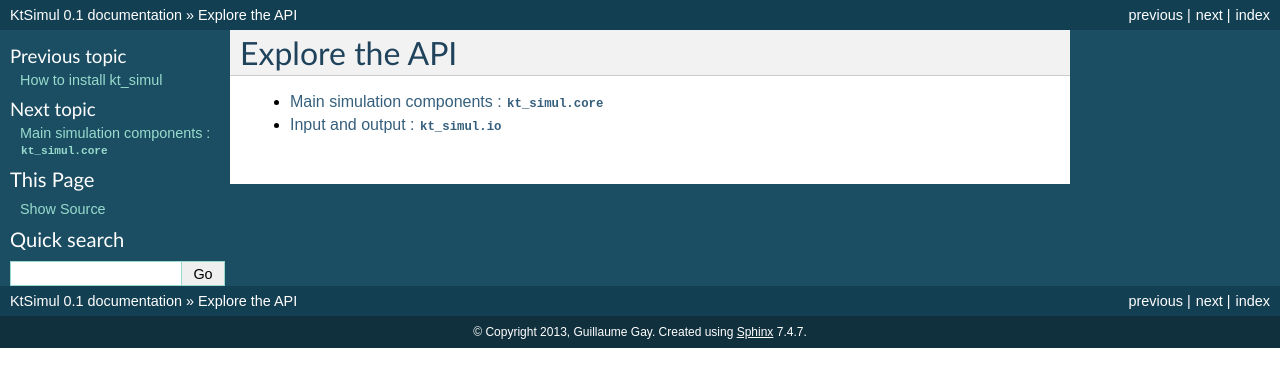
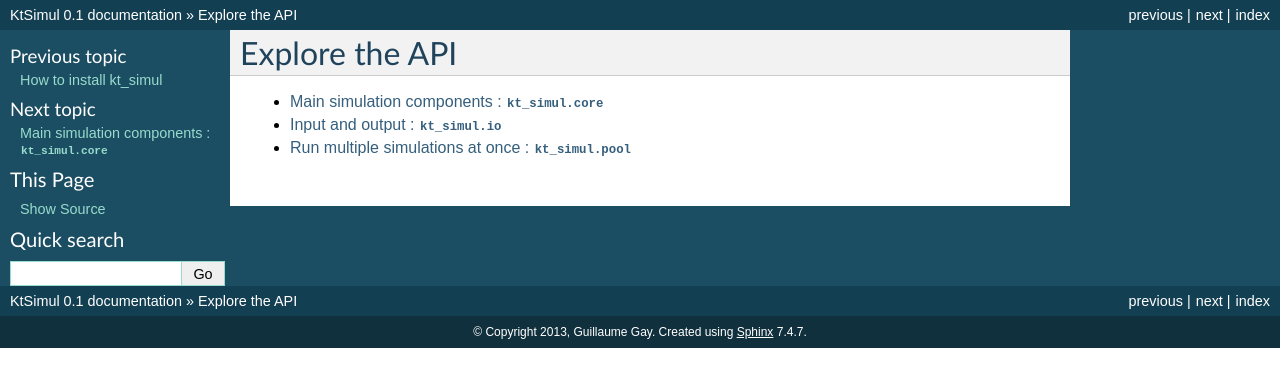
Before and after one commit to bnoi/kt_simul, a Sphinx documentation site: the page built from doc/source/api.rst, in a window 1280 px wide. Shown: the top 387 px of the page. Built offline with Sphinx 7.4.7, drawn with Linux system fonts in a browser that asks for light colours.

Commit message:
Update documentation

```diff
--- a/doc/source/api.rst
+++ b/doc/source/api.rst
@@ -6,3 +6,4 @@ Explore the API
 
    core
    io
+   pool
--- a/doc/source/core.rst
+++ b/doc/source/core.rst
@@ -1,4 +1,3 @@
-
 Main simulation components : :mod:`kt_simul.core`
 =================================================
 
--- /dev/null
+++ b/doc/source/generated/kt_simul.pool.multi_pool.rst
@@ -0,0 +1,4 @@
+kt_simul.pool.multi_pool
+========================
+
+.. automodule:: kt_simul.pool.multi_pool
--- /dev/null
+++ b/doc/source/generated/kt_simul.pool.pool.rst
@@ -0,0 +1,4 @@
+kt_simul.pool.pool
+==================
+
+.. automodule:: kt_simul.pool.pool
--- /dev/null
+++ b/doc/source/pool.rst
@@ -0,0 +1,12 @@
+Run multiple simulations at once : :mod:`kt_simul.pool`
+=======================================================
+
+.. currentmodule:: kt_simul.pool
+.. automodule:: kt_simul.pool
+
+.. autosummary::
+    :toctree: generated/
+    :nosignatures:
+
+    pool
+    multi_pool
```
Also changed, not shown: 1 other file.
